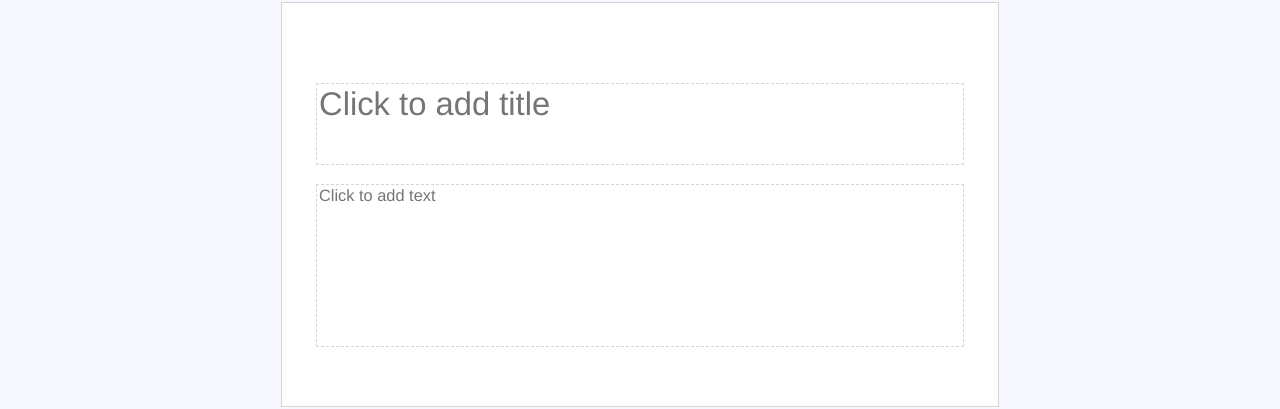
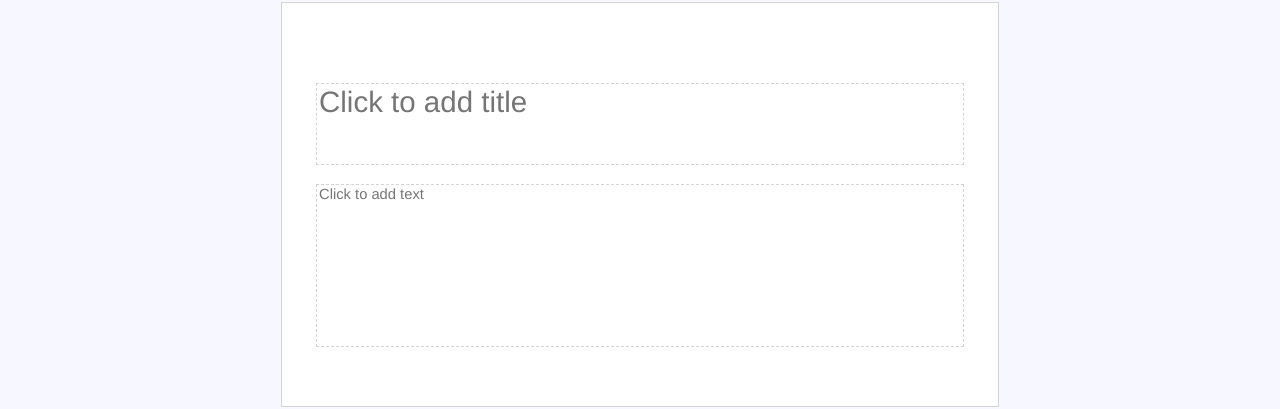
Before and after one commit to vincexiv/presentation, a Vue app: page / in a window 1280 px wide. Shown: the part 192-601 px from the top of the page. Built offline with nearby package versions, Linux system fonts and the light colour scheme.

Commit message:
Reduce the font size as displayed on browser a bit

```diff
--- a/src/components/CanvasObject/CanvasObject.vue
+++ b/src/components/CanvasObject/CanvasObject.vue
@@ -131,7 +131,7 @@ import { convertFontSize } from "@/utilities/functions/createppt"
       },
       convertSizeToViewWidths(val){
         console.log("val: ", val)
-        return `${convertFontSize(val) * 0.08}vw`
+        return `${convertFontSize(val) * 0.072}vw`
       },
       performAction(mode, actionMethod, argumentArray=[]){
         if(mode === 'edit'){
```
